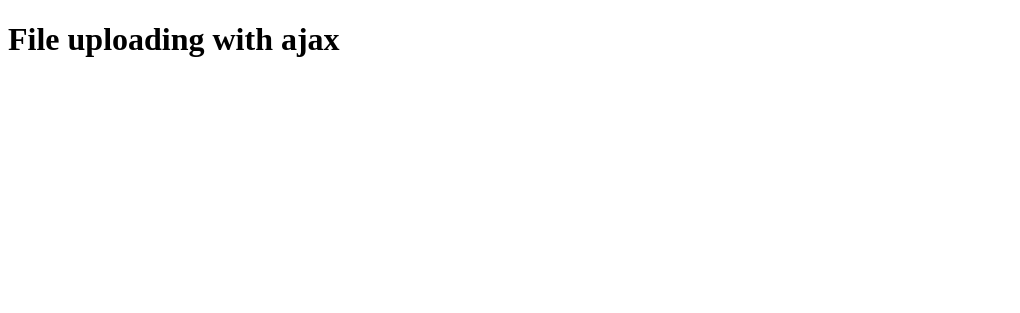
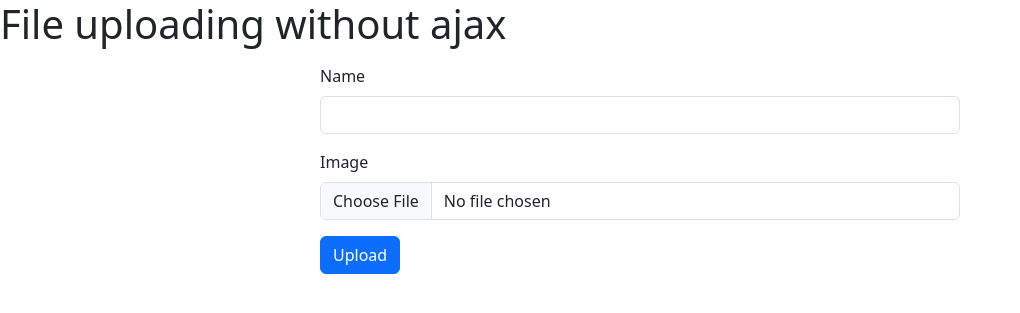
Before and after one commit to ShivamMathtech/php-photo-ajax, a PHP site: page /fileuploading_with_ajax/ in a window 1280 px wide. Shown: the top 313 px of the page, without its empty margins (0-1020 px from the left). Run offline with PHP 8.4, Linux system fonts and the light colour scheme.

Commit message:
version 1.0.0

```diff
--- /dev/null
+++ b/api.php
@@ -0,0 +1,6 @@
+<?php
+// echo "<pre>";
+// var_dump($_POST);
+// echo "</pre>";
+
+?>
--- a/index.php
+++ b/index.php
@@ -1,14 +1,90 @@
+<!-- check if data is comming ore not -->
+<?php
+   if(isset(($_POST['upload']))){
+    // echo "data is comming";
+    // // var_dump($_POST ,);// or printr
+    // echo "<pre>";
+    // print_r($_FILES['img']);
+    // echo "</pre>";
+    //from temp loaction
+    // to permanent loaction
+
+    // DB connection open
+    $conn = mysqli_connect("localhost","root","","ecom4_db") or die("Couldn't connect to db");
+     // always filter the incomming data
+     $name = mysqli_real_escape_string($conn, $_POST["name"]);
+     $img_name = mysqli_real_escape_string($conn, $_FILES['img']['name']);
+      $source = $_FILES['img']['tmp_name'];
+    $target = "./uploads/".$img_name ;
+    move_uploaded_file("$source","$target");
+    // build the query
+    $sql = "INSERT INTO user_tbl(`fname`,`photo`) VALUES('$name','$img_name')";
+    // 3 execute the query
+    $result=mysqli_query($conn, $sql) or die("Couldn't execute");
+    // 4 Show the results
+      echo"File uploaded successfully";
+    // DB connection close
+    mysqli_close( $conn );
+   }
+ ?>
 <!DOCTYPE html>
 <html lang="en">
 
 <head>
     <meta charset="UTF-8">
     <meta name="viewport" content="width=device-width, initial-scale=1.0">
-    <title>File uploading with Ajax</title>
+    <title><?php  echo $_SERVER['PHP_SELF'] ?></title>
+    <link href="https://cdn.jsdelivr.net/npm/bootstrap@5.3.3/dist/css/bootstrap.min.css" rel="stylesheet"
+        integrity="sha384-QWTKZyjpPEjISv5WaRU9OFeRpok6YctnYmDr5pNlyT2bRjXh0JMhjY6hW+ALEwIH" crossorigin="anonymous">
 </head>
 
 <body>
-    <h1>File uploading with ajax </h1>
+    <h1>File uploading without ajax</h1>
+    <form class="w-50 offset-3 mt-3" class=" form myform" id="myform">
+        <div class="mb-3">
+            <label for="name" class="form-label">Name</label>
+            <input type="text" class="form-control" id="name" name="name">
+
+        </div>
+        <div class="mb-3">
+            <label for="image" class="form-label">Image</label>
+            <input type="file" class="form-control" id="image" name="img" accept="image/*">
+        </div>
+
+        <button type="submit" class="btn btn-primary" name="upload" value="upload">Upload</button>
+    </form>
+    <script src="https://cdnjs.cloudflare.com/ajax/libs/jquery/3.7.1/jquery.min.js"
+        integrity="sha512-v2CJ7UaYy4JwqLDIrZUI/4hqeoQieOmAZNXBeQyjo21dadnwR+8ZaIJVT8EE2iyI61OV8e6M8PP2/4hpQINQ/g=="
+        crossorigin="anonymous" referrerpolicy="no-referrer"></script>
+    <script>
+    $(document).ready(function() {
+        $('#myform').submit(function(e) {
+            e.preventDefault();
+
+            var fn = $('input#name').val()
+            var file = $('input#image');
+            let formData = new FormData();
+            formData.append('action', 'registration')
+            formData.append('name', fn);
+            formData.append('img', file[0].files[0]);
+
+            $.ajax({
+                url: "http://localhost:8080/fileuploading_with_ajax/api.php",
+                type: "POST",
+                cache: false,
+                contentType: false,
+                processData: false,
+                data: formData,
+                success: function(result, status, xhr) {
+                    console.log(result)
+                    alert("File uploaded successfully")
+                },
+
+            })
+
+        })
+    });
+    </script>
 </body>
 
 </html>
```
Also changed, not shown: uploads/download (1).png (added), uploads/ryan Dhal.jfif (added).
